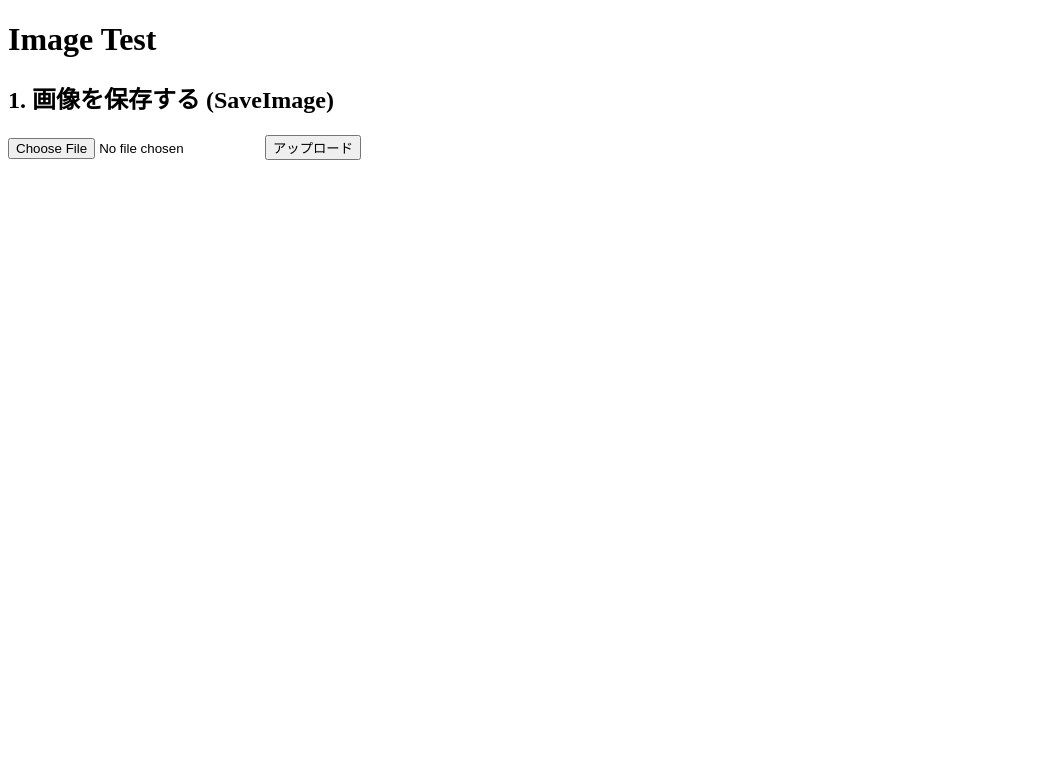
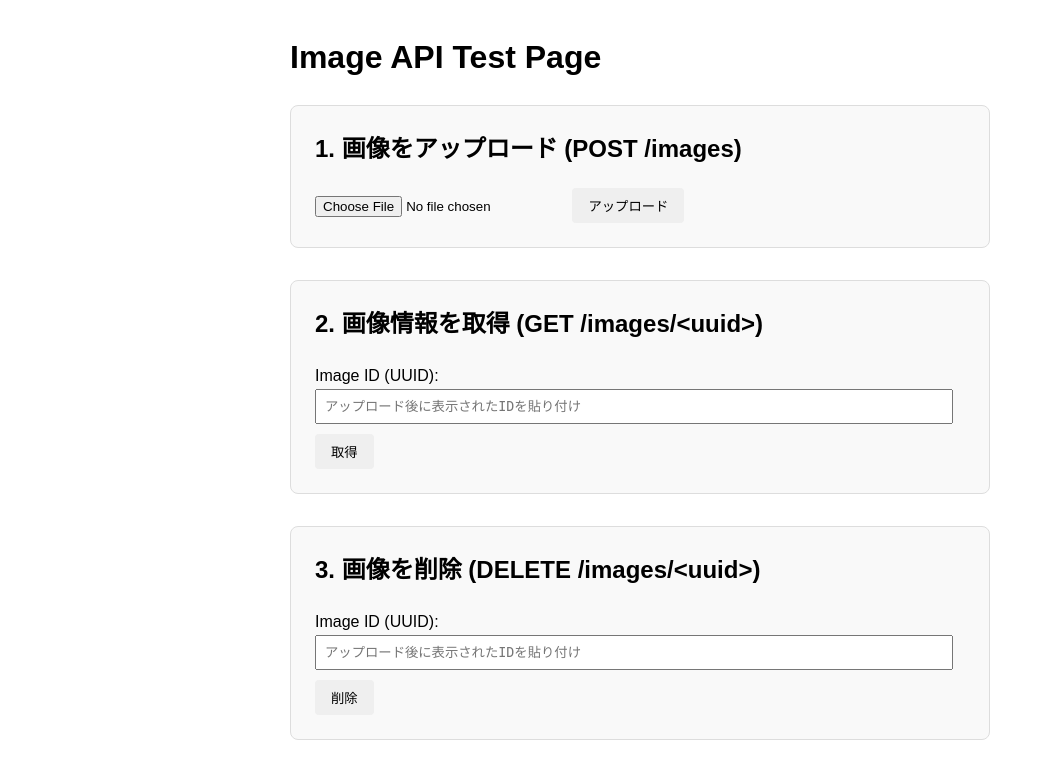
Before and after one commit to Engineer-Guild-Hackathon/team-12-app, a Flask app: template backend/src/examples/template/example_image.html in a window 1280 px wide. Shown: the top 779 px of the page, without its empty margins (0-1045 px from the left). Run offline with Flask 3, Linux system fonts and the light colour scheme; the template is opened without the code that fills it, so the values that code supplies are empty.

Commit message:
update: example_image.htmlを修正

```diff
--- a/backend/src/examples/template/example_image.html
+++ b/backend/src/examples/template/example_image.html
@@ -1,22 +1,62 @@
-<!doctype html>
+<!DOCTYPE html>
 <html lang="ja">
 <head>
-  <meta charset="utf-8" />
-  <title>Image Test</title>
+    <meta charset="UTF-8">
+    <title>Image API Test Page</title>
+    <style>
+        body { font-family: sans-serif; margin: 2em; line-height: 1.6; }
+        .container { max-width: 700px; margin: 0 auto; }
+        .test-section { background-color: #f9f9f9; border: 1px solid #ddd; padding: 1.5em; margin-bottom: 2em; border-radius: 8px; }
+        .test-section h2 { margin-top: 0; }
+        .flash { padding: 1em; margin-bottom: 1em; border-radius: 5px; border: 1px solid; white-space: pre-wrap; word-wrap: break-word; }
+        .flash.error { background-color: #ffe0e0; border-color: #c0a0a0; }
+        .flash.success { background-color: #e0ffe0; border-color: #a0c0a0; }
+        .flash.info { background-color: #e0f0ff; border-color: #a0c0d0; }
+        input[type="text"] { width: 95%; padding: 8px; margin-bottom: 10px; font-family: monospace; }
+        button { padding: 0.6em 1.2em; border-radius: 4px; border: none; cursor: pointer; }
+    </style>
 </head>
 <body>
-  <h1>Image Test</h1>
+    <div class="container">
+        <h1>Image API Test Page</h1>
 
-    {% if message and category %}
-      <div class="message-box {{ category }}">
-        <p>{{ message | safe }}</p>
-      </div>
-    {% endif %}
+        <!-- Flashメッセージ表示エリア -->
+        {% with messages = get_flashed_messages(with_categories=true) %}
+            {% if messages %}
+                {% for category, message in messages %}
+                    <div class="flash {{ category }}">{{ message }}</div>
+                {% endfor %}
+            {% endif %}
+        {% endwith %}
 
-    <h2>1. 画像を保存する (SaveImage)</h2>
-    <form action="/images" method="post" enctype="multipart/form-data">
-        <input type="file" name="image_file" required>
-        <button type="submit">アップロード</button>
-    </form>
+        <!-- 1. 画像アップロード -->
+        <div class="test-section">
+            <h2>1. 画像をアップロード (POST /images)</h2>
+            <form method="post" action="/proxy/save_image" enctype="multipart/form-data">
+                <input type="file" name="image_file" accept="image/*" required>
+                <button type="submit">アップロード</button>
+            </form>
+        </div>
+
+        <!-- 2. 画像情報を取得 -->
+        <div class="test-section">
+            <h2>2. 画像情報を取得 (GET /images/&lt;uuid&gt;)</h2>
+            <form method="get" action="/proxy/get_image">
+                <label for="img_id_to_get">Image ID (UUID):</label>
+                <input type="text" id="img_id_to_get" name="img_id" placeholder="アップロード後に表示されたIDを貼り付け" required>
+                <button type="submit">取得</button>
+            </form>
+        </div>
+
+        <!-- 3. 画像を削除 -->
+        <div class="test-section">
+            <h2>3. 画像を削除 (DELETE /images/&lt;uuid&gt;)</h2>
+            <form method="post" action="/proxy/delete_image">
+                <label for="img_id_to_delete">Image ID (UUID):</label>
+                <input type="text" id="img_id_to_delete" name="img_id" placeholder="アップロード後に表示されたIDを貼り付け" required>
+                <button type="submit" onclick="return confirm('本当にこの画像を削除しますか？');">削除</button>
+            </form>
+        </div>
+    </div>
 </body>
 </html>
```
